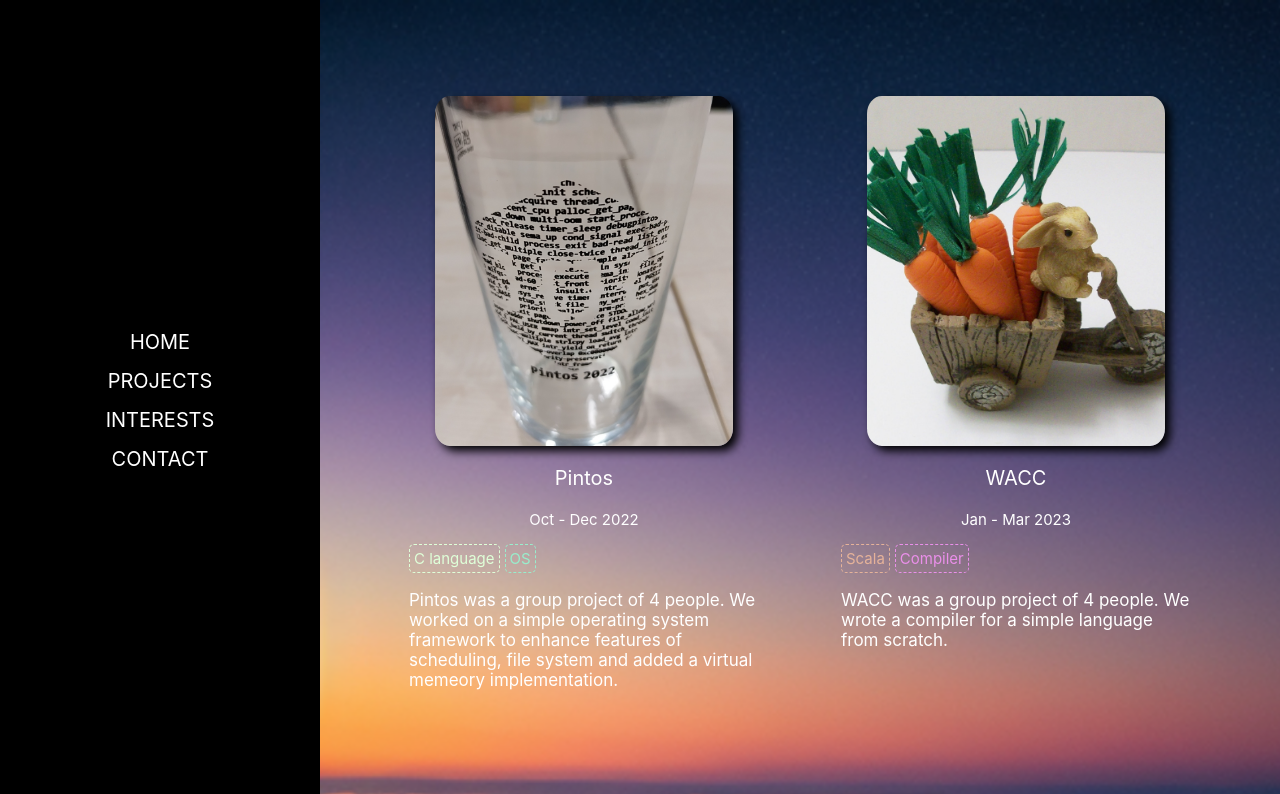
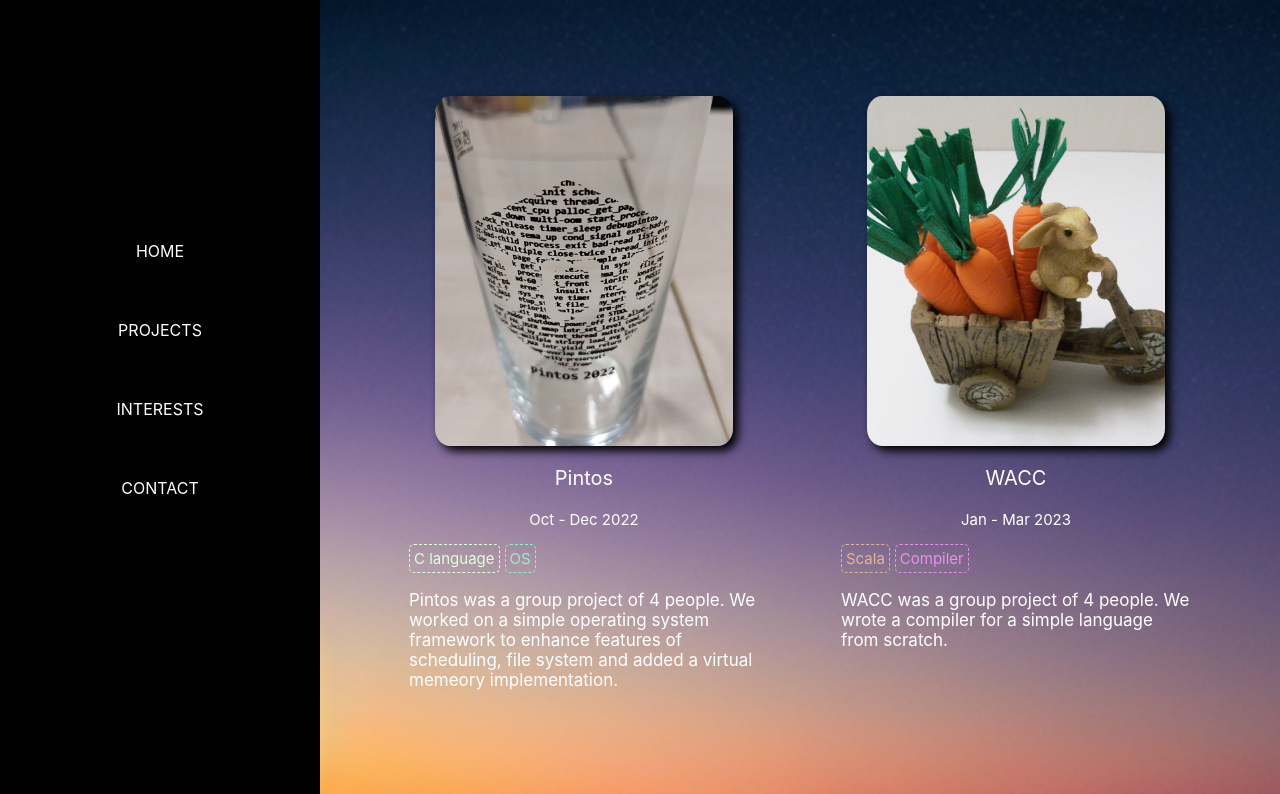
Before and after one commit to ceciliawzx/NewHomePage, a React (Create React App) app: page /projects in a window 1280 px wide. Shown: the top 794 px of the page. Built offline with nearby package versions, Linux system fonts and the light colour scheme; grey boxes are pictures that could not be loaded.

Commit message:
changed style of menu font and projects display

```diff
--- a/src/css/projects.css
+++ b/src/css/projects.css
@@ -26,3 +26,24 @@
   align-content: center;
   margin: 10% 5%;
 }
+
+.project-card {
+  height: 700px;
+  width: 350px;
+  min-height: 600px;
+  min-width: 250px;
+  display: flex;
+  flex-direction: column;
+  align-content: center;
+  color: white;
+  margin-bottom: 10%;
+}
+
+.project-img {
+  height: 350px;
+  width: 85%;
+  object-fit: cover;
+  overflow: hidden;
+  border-radius: 5%;
+  box-shadow: 5px 5px 10px #000;
+}
--- a/src/css/style.css
+++ b/src/css/style.css
@@ -17,25 +17,6 @@
   }
 }
 
-.project-card {
-  height: 700px;
-  width: 350px;
-  min-height: 600px;
-  min-width: 300px;
-  display: flex;
-  flex-direction: column;
-  align-content: center;
-  color: white;
-}
-
-.project-img {
-  height: 350px;
-  width: 85%;
-  object-fit: cover;
-  overflow: hidden;
-  border-radius: 5%;
-  box-shadow: 5px 5px 10px #000;
-}
 
 #side-menu {
   display: flex;
--- a/src/view/Menu.tsx
+++ b/src/view/Menu.tsx
@@ -27,6 +27,8 @@ const MenuBar = () => {
       style={{
         display: 'flex',
         alignItems: 'center',
+        width: '100%',
+        justifyContent: 'center',
       }}
     >
       <MenuItems />
@@ -43,6 +45,9 @@ const MenuItems = () => {
         listStyleType: 'none',
         paddingInlineStart: '0',
         rowGap: '15px',
+        width: '100%',
+        height: '80%',
+        justifyContent: 'center',
       }}
     >
       {menuItems.map((item, i) => {
@@ -51,7 +56,9 @@ const MenuItems = () => {
             key={`menu-item-${i}`}
             style={{
               color: 'white',
-              fontSize: '20px',
+              fontSize: '1em',
+              lineHeight: '20%',
+              height: '10%'
             }}
           >
             <Link
```
Lines whose indentation alone changed are shown as unchanged.
